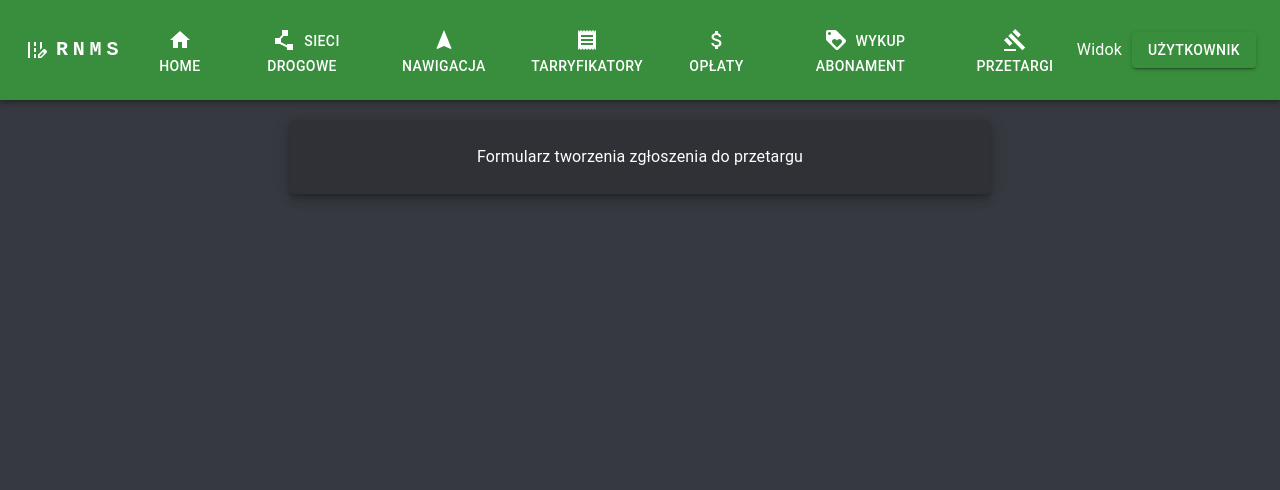
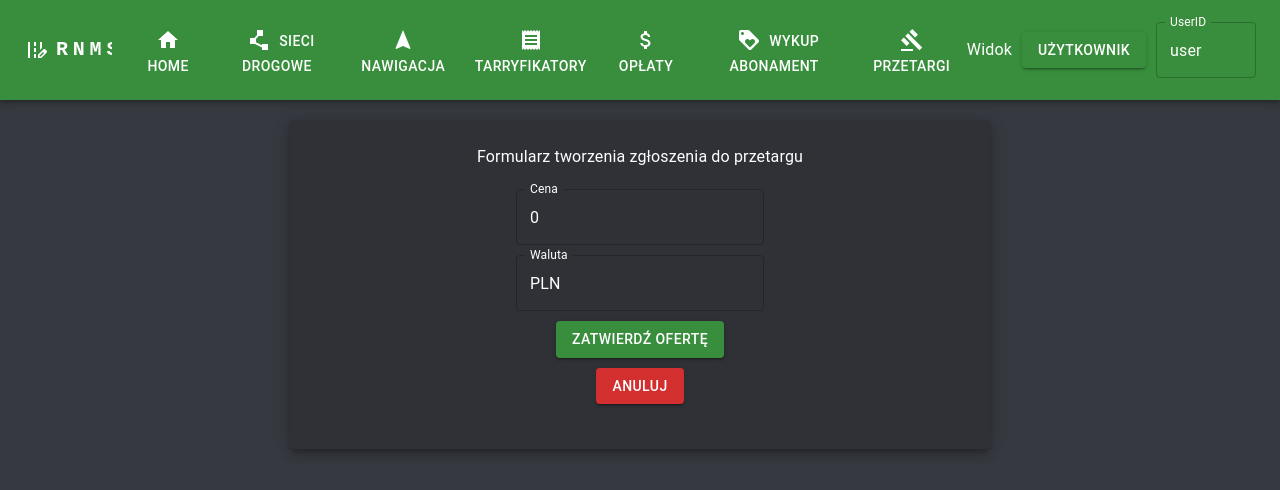
Before and after one commit to Projektowanie-Oprogramowania/road-network-management-system, a React (Create React App) app in the folder frontend/: page /auctions/1/offer in a window 1280 px wide. Shown: the top 490 px of the page. Built offline with nearby package versions, Linux system fonts and the light colour scheme.

Commit message:
auction offer logic implemented

```diff
--- a/frontend/src/Screens/AuctionsWindow/AuctionDetailWindow.tsx
+++ b/frontend/src/Screens/AuctionsWindow/AuctionDetailWindow.tsx
@@ -6,7 +6,8 @@ import React, { useEffect, useState } from 'react';
 import { useNavigate, useParams, useSearchParams } from 'react-router-dom';
 import { json } from 'stream/consumers';
 import { getAuctionById } from './Logic/AuctionsLogic';
-import { Auction } from './Logic/interface';
+import { getOfferByAuctionId } from './Logic/OfferLogic';
+import { Auction, AuctionOffer } from './Logic/interface';
 import { Dayjs } from 'dayjs';
 import { DesktopDatePicker, LocalizationProvider } from '@mui/x-date-pickers';
 import { AdapterDayjs } from '@mui/x-date-pickers/AdapterDayjs';
@@ -21,6 +22,7 @@ export const AuctionDetailWindow = () => {
     const [loading, setLoading] = useState(false);
 
     const [data, setData] = useState<Auction>();
+    const [offers, setOffers] = useState<AuctionOffer[]>([]);
 
     const updateData = async () => {
         setLoading(true);
@@ -29,8 +31,10 @@ export const AuctionDetailWindow = () => {
             return;
         }
         const r = await getAuctionById(id);
-        if (r) {
+        const o = await getOfferByAuctionId(id);
+        if (r && o) {
             setData(r);
+            setOffers(o);
             setLoading(false);
         } else {
             setInfoText(`Błąd pobierania danych o przetargu ${id}`);
@@ -43,6 +47,38 @@ export const AuctionDetailWindow = () => {
 
     const isAdmin = role === 'admin';
 
+    const renderWinningOffer = () => {
+        const o = offers.reduce(function (prev, current) {
+            return prev.price > current.price ? current : prev;
+        });
+        return (
+            <Box
+                sx={{
+                    backgroundColor: 'rgb(45, 45, 45)',
+                }}
+            >
+                <Box>{o.userName}</Box>
+                <Box>
+                    {o.price} {o.currency}
+                </Box>
+            </Box>
+        );
+    };
+
+    const renderOfferList = () =>
+        offers.map(v => (
+            <Box
+                sx={{
+                    backgroundColor: 'rgb(45, 45, 45)',
+                }}
+            >
+                <Box>{v.userName}</Box>
+                <Box>
+                    {v.price} {v.currency}
+                </Box>
+            </Box>
+        ));
+
     return (
         <Box
             sx={{
@@ -50,7 +86,7 @@ export const AuctionDetailWindow = () => {
                 margin: '20px',
                 alignItems: 'center',
                 justifyContent: 'center',
-                gap: '50px'
+                gap: '50px',
             }}
         >
             <LocalizationProvider dateAdapter={AdapterDayjs}>
@@ -161,6 +197,7 @@ export const AuctionDetailWindow = () => {
                         )}
                     </Box>
                 </Paper>
+                {isAdmin && (
                     <Paper
                         sx={{
                             width: '700px',
@@ -173,8 +210,36 @@ export const AuctionDetailWindow = () => {
                         }}
                         elevation={6}
                     >
+                        {offers.length > 0 ? (
+                            <Box
+                                sx={{
+                                    display: 'flex',
+                                    flexDirection: 'column',
+                                    justifyContent: 'center',
+                                    gap: '10px',
+                                }}
+                            >
+                                {data?.state && data.state !== 'CLOSED' ? (
+                                    <>
                                         <Box>Lista zgłoszeń do przetargu</Box>
+                                        {renderOfferList()}
+                                    </>
+                                ) : (
+                                    <>
+                                        <Box>Zwycięzca przetargu</Box>
+                                        {renderWinningOffer()}
+                                    </>
+                                )}
+                            </Box>
+                        ) : (
+                            <Box>
+                                {loading
+                                    ? 'Ładowanie danych...'
+                                    : 'Brak zgłoszeń do przetargu'}
+                            </Box>
+                        )}
                     </Paper>
+                )}
             </LocalizationProvider>
         </Box>
     );
--- a/frontend/src/Screens/AuctionsWindow/Logic/OfferLogic.ts
+++ b/frontend/src/Screens/AuctionsWindow/Logic/OfferLogic.ts
@@ -1,5 +1,7 @@
 import { apiUrl } from 'shared/settings';
 import { AuctionOffer, AuctionOfferPOST } from './interface';
+
+export const Currencies = ['PLN', 'USD', 'EUR', 'GBP', 'YEN'];
 
 export const getOfferByAuctionId = async (id: string) => {
     let offers: AuctionOffer[] = [];
--- a/frontend/src/Screens/AuctionsWindow/OfferCreateForm.tsx
+++ b/frontend/src/Screens/AuctionsWindow/OfferCreateForm.tsx
@@ -1,20 +1,62 @@
 import useAlert from '@context/useAlert';
 import { useRole } from '@context/useRole';
-import { Box, Button, Paper } from '@mui/material';
+import { Box, Button, Paper, TextField } from '@mui/material';
 import { stringify } from 'querystring';
 import React, { useEffect, useState } from 'react';
 import { useNavigate, useParams, useSearchParams } from 'react-router-dom';
+import { CancelButton, ReturnButton } from 'shared/ReturnButton';
 import { json } from 'stream/consumers';
+import { Currencies, addOffer } from './Logic/OfferLogic';
 
 export const OfferCreateForm = () => {
     const { id } = useParams();
-    const { role } = useRole();
+    const { role, userId } = useRole();
+    const { setAlert } = useAlert();
     const navigate = useNavigate();
     const [infoText, setInfoText] = useState('Ładowanie danych...');
 
     const [loading, setLoading] = useState(false);
 
+    const [price, setPrice] = useState(0);
+    const [currency, setCurrency] = useState('PLN');
+
     useEffect(() => {}, []);
+
+    const handleSubmit = async () => {
+        if (!id) {
+            setAlert('Błąd aukcji!');
+            return;
+        }
+        if (!userId) {
+            setAlert('Brak nazwy użytkownika!');
+            return;
+        }
+        if (!price || price < 0) {
+            setAlert('Błędna cena!');
+            return;
+        }
+        if (!Currencies.includes(currency)) {
+            setAlert(
+                `Błędna waluta!\n Obsługiwane waluty: \n ${Currencies.join(
+                    ', ',
+                )}`,
+            );
+            return;
+        }
+        const response = await addOffer({
+            auctionID: id,
+            currency: currency,
+            price: price,
+            userName: userId,
+        });
+        if (!response) {
+            setAlert('Błąd zapisu oferty!');
+            return;
+        }
+        setAlert('Złożono ofertę :)');
+        navigate(-1);
+        return;
+    };
 
     return (
         <Box
@@ -25,8 +67,48 @@ export const OfferCreateForm = () => {
                 justifyContent: 'center',
             }}
         >
-            <Paper sx={{ width: '700px', padding: '25px' }} elevation={6}>
-                Formularz tworzenia zgłoszenia do przetargu
+            <Paper
+                sx={{ width: '700px', padding: '25px', gap: '10px' }}
+                elevation={6}
+            >
+                <Box>Formularz tworzenia zgłoszenia do przetargu</Box>
+                <Box
+                    sx={{
+                        display: 'flex',
+                        flexDirection: 'column',
+                        alignItems: 'center',
+                        justifyContent: 'center',
+                        margin: '20px',
+                        gap: '10px',
+                    }}
+                >
+                    <TextField
+                        id="outlined-basic"
+                        label={`Cena`}
+                        variant="outlined"
+                        type="number"
+                        autoComplete="off"
+                        value={price}
+                        onChange={e => {
+                            setPrice(Number(e.target.value));
+                        }}
+                    />
+                    <TextField
+                        id="outlined-basic"
+                        label={`Waluta`}
+                        variant="outlined"
+                        type="text"
+                        autoComplete="off"
+                        value={currency}
+                        onChange={e => {
+                            setCurrency(e.target.value);
+                        }}
+                    />
+                    <Button onClick={handleSubmit} variant="contained">
+                        Zatwierdź ofertę
+                    </Button>
+                    <CancelButton />
+                </Box>
             </Paper>
         </Box>
     );
--- a/frontend/src/components/navbar/Navbar.tsx
+++ b/frontend/src/components/navbar/Navbar.tsx
@@ -14,6 +14,7 @@ import MenuIcon from '@mui/icons-material/Menu';
 import EditRoadIcon from '@mui/icons-material/EditRoad';
 import SettingsIcon from '@mui/icons-material/Settings';
 import { useRole } from '@context/useRole';
+import { TextField } from '@mui/material';
 
 interface INavbar {
     navbarList: Array<{
@@ -28,7 +29,7 @@ export const Navbar = (props: INavbar) => {
         null,
     );
 
-    const { role, changeRole } = useRole();
+    const { role, changeRole, userId, changeUser } = useRole();
 
     const handleOpenNavMenu = (event: React.MouseEvent<HTMLElement>) => {
         setAnchorElNav(event.currentTarget);
@@ -192,6 +193,7 @@ export const Navbar = (props: INavbar) => {
                         >
                             <Box>Widok</Box>
                             {(role === 'user' && (
+                                <>
                                     <Button
                                         variant="contained"
                                         color="primary"
@@ -199,6 +201,21 @@ export const Navbar = (props: INavbar) => {
                                     >
                                         Użytkownik
                                     </Button>
+                                    <TextField
+                                        id="outlined-basic"
+                                        label={`UserID`}
+                                        variant="outlined"
+                                        type="text"
+                                        autoComplete="off"
+                                        value={userId}
+                                        onChange={e => {
+                                            changeUser(e.target.value);
+                                        }}
+                                        sx={{
+                                            width: '100px',
+                                        }}
+                                    />
+                                </>
                             )) ||
                                 (role === 'admin' && (
                                     <Button
--- a/frontend/src/useContexts/useRole.tsx
+++ b/frontend/src/useContexts/useRole.tsx
@@ -2,17 +2,20 @@ import React, { createContext, useContext, useState } from 'react';
 
 const initialState = {
     role: 'user',
+    userId: 'user',
 };
 
 const RoleContext = createContext({
     ...initialState,
     changeRole: (s: string) => {},
+    changeUser: (s: string) => {},
 });
 
 export const RoleProvider: React.FunctionComponent<React.PropsWithChildren> = ({
     children,
 }) => {
     const [role, setRole] = useState('user');
+    const [userId, setUserId] = useState('user');
 
     const changeRole = (m?: string) => {
         if (m) {
@@ -20,11 +23,19 @@ export const RoleProvider: React.FunctionComponent<React.PropsWithChildren> = ({
         }
     };
 
+    const changeUser = (m?: string) => {
+        if (m) {
+            setUserId(m);
+        }
+    };
+
     return (
         <RoleContext.Provider
             value={{
                 role,
+                userId,
                 changeRole,
+                changeUser,
             }}
         >
             {children}
```
Lines whose indentation alone changed are shown as unchanged.
